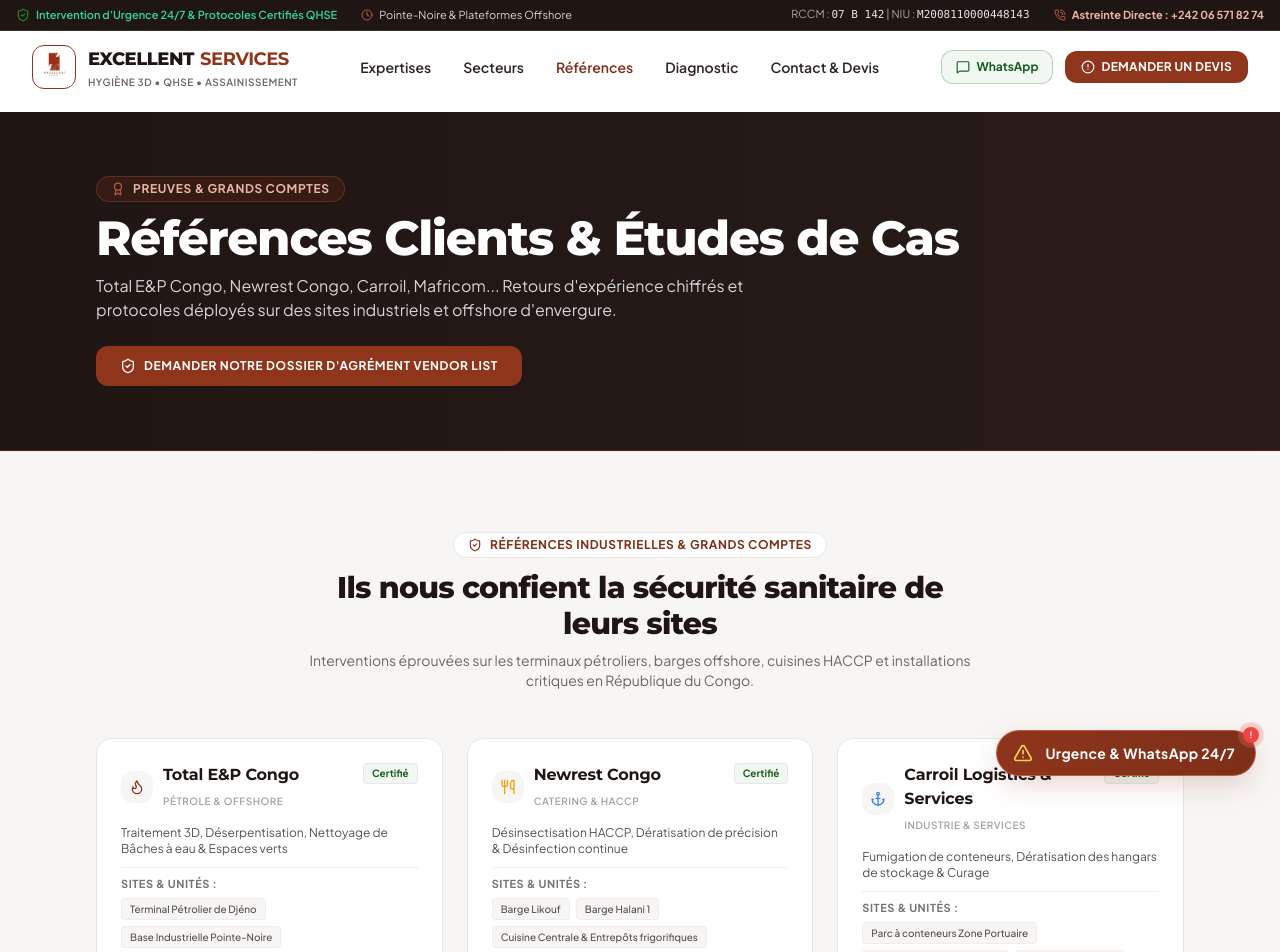
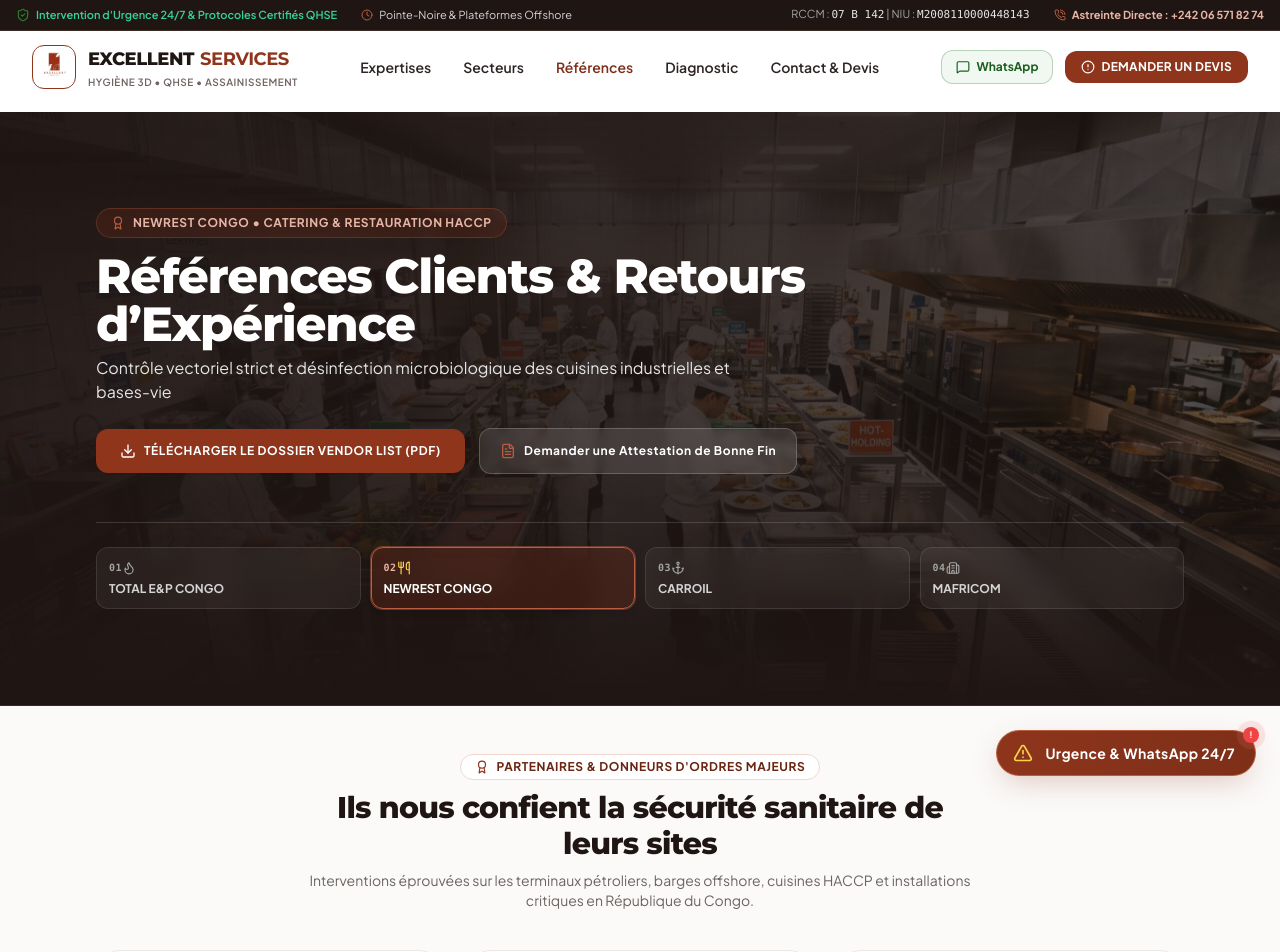
Before and after one commit to Steven23-Ngouala/excellent-services-web, a React (Vite) app: page /references in a window 1280 px wide. Shown: the top 952 px of the page. Built offline with nearby package versions, Linux system fonts and the light colour scheme.

Commit message:
feat: level up ReferencesPage with 4-client cross-fade carousel, direct Vendor List PDF modal trigger, and enriched partner trust cards

```diff
--- a/src/components/home/ClientTrustBar.tsx
+++ b/src/components/home/ClientTrustBar.tsx
@@ -1,5 +1,5 @@
 import React from 'react';
-import { ShieldCheck, Flame, Utensils, Anchor, Building, HeartPulse } from 'lucide-react';
+import { ShieldCheck, Flame, Utensils, Anchor, Building2, CheckCircle2, Award } from 'lucide-react';
 import { CLIENTS_DATA } from '../../data/clientsData';
 
 export const ClientTrustBar: React.FC = () => {
@@ -8,20 +8,33 @@ export const ClientTrustBar: React.FC = () => {
       case 'oil-gas': return <Flame className="w-4 h-4 text-primary-500" />;
       case 'catering': return <Utensils className="w-4 h-4 text-amber-500" />;
       case 'industry': return <Anchor className="w-4 h-4 text-blue-500" />;
-      case 'health': return <HeartPulse className="w-4 h-4 text-red-500" />;
-      default: return <Building className="w-4 h-4 text-dark" />;
+      default: return <Building2 className="w-4 h-4 text-dark" />;
+    }
+  };
+
+  const getCategoryBadge = (category: string) => {
+    switch (category) {
+      case 'oil-gas': return 'Pétrole & Offshore ATEX';
+      case 'catering': return 'Catering & Hygiène HACCP';
+      case 'industry': return 'Logistique & Maritime';
+      default: return 'Industrie & Services';
     }
   };
 
   return (
-    <section id="references" className="py-16 sm:py-20 bg-neutral-soft border-y border-neutral-border relative">
-      <div className="max-w-6xl mx-auto px-4 sm:px-6 lg:px-8">
+    <section id="references" className="py-8 sm:py-12 bg-neutral-soft/50 border-b border-neutral-border relative overflow-hidden">
+
+      {/* Background Glows */}
+      <div className="absolute top-1/3 left-0 w-96 h-96 bg-primary-100/20 rounded-full blur-3xl pointer-events-none" />
+      <div className="absolute bottom-1/3 right-0 w-96 h-96 bg-qhse-100/20 rounded-full blur-3xl pointer-events-none" />
+
+      <div className="max-w-6xl mx-auto px-4 sm:px-6 lg:px-8 relative z-10">
 
         {/* Section Header */}
-        <div className="text-center max-w-2xl mx-auto mb-10 sm:mb-12">
-          <div className="inline-flex items-center gap-2 px-3.5 py-1 rounded-full bg-white border border-neutral-border text-xs font-bold uppercase tracking-wider text-primary-600 mb-3 shadow-xs">
-            <ShieldCheck className="w-3.5 h-3.5 text-primary-500" />
-            <span>Références Industrielles & Grands Comptes</span>
+        <div className="text-center max-w-2xl mx-auto mb-8 sm:mb-10">
+          <div className="inline-flex items-center gap-2 px-3.5 py-1 rounded-full bg-white border border-primary-200 text-xs font-bold uppercase tracking-wider text-primary-700 mb-2.5 shadow-2xs">
+            <Award className="w-3.5 h-3.5 text-primary-500" />
+            <span>Partenaires & Donneurs d'Ordres Majeurs</span>
           </div>
           <h2 className="font-heading font-extrabold text-2xl sm:text-3xl text-dark tracking-tight">
             Ils nous confient la sécurité sanitaire de leurs sites
@@ -36,40 +49,41 @@ export const ClientTrustBar: React.FC = () => {
           {CLIENTS_DATA.map((client) => (
             <div
               key={client.id}
-              className="bg-white rounded-2xl p-5 sm:p-6 border border-neutral-border hover:border-primary-400 shadow-xs hover:shadow-md transition-all group flex flex-col justify-between"
+              className="bg-white rounded-3xl p-6 border border-neutral-border hover:border-primary-400 shadow-sm hover:shadow-xl transition-all duration-300 group flex flex-col justify-between"
             >
               <div>
-                <div className="flex items-start justify-between gap-3 mb-3.5">
-                  <div className="flex items-center gap-2.5">
-                    <div className="p-2 rounded-xl bg-neutral-soft group-hover:bg-primary-50 transition-colors flex-shrink-0">
+                <div className="flex items-start justify-between gap-3 mb-4">
+                  <div className="flex items-center gap-3">
+                    <div className="w-11 h-11 rounded-2xl bg-neutral-soft border border-neutral-border group-hover:bg-primary-50 group-hover:border-primary-200 transition-colors flex items-center justify-center flex-shrink-0">
                       {getCategoryIcon(client.category)}
                     </div>
                     <div>
-                      <h3 className="font-heading font-bold text-sm sm:text-base text-dark group-hover:text-primary-600 transition-colors">
+                      <h3 className="font-heading font-extrabold text-base text-dark group-hover:text-primary-600 transition-colors">
                         {client.name}
                       </h3>
-                      <span className="text-[10px] font-semibold text-neutral-400 uppercase tracking-wider">
-                        {client.category === 'oil-gas' ? 'Pétrole & Offshore' : client.category === 'catering' ? 'Catering & HACCP' : 'Industrie & Services'}
+                      <span className="text-[10px] font-bold text-neutral-400 uppercase tracking-wider block">
+                        {getCategoryBadge(client.category)}
                       </span>
                     </div>
                   </div>
-                  <span className="text-[10px] font-bold px-2 py-0.5 rounded bg-qhse-50 text-qhse-700 border border-qhse-200">
-                    Certifié
+                  <span className="text-[10px] font-bold px-2.5 py-0.5 rounded-full bg-qhse-50 text-qhse-700 border border-qhse-200 flex items-center gap-1 flex-shrink-0">
+                    <CheckCircle2 className="w-3 h-3 text-qhse-600" />
+                    <span>Conforme</span>
                   </span>
                 </div>
 
-                <div className="space-y-2.5 text-xs text-neutral-600">
-                  <p className="line-clamp-2">{client.scope}</p>
+                <div className="space-y-3 text-xs text-neutral-600">
+                  <p className="leading-relaxed">{client.scope}</p>
 
-                  <div className="pt-2 border-t border-neutral-border/60">
-                    <span className="text-[11px] font-bold text-neutral-500 uppercase tracking-wider block mb-1.5">
-                      Sites & Unités :
+                  <div className="pt-2.5 border-t border-neutral-border/70">
+                    <span className="text-[10px] font-bold text-neutral-400 uppercase tracking-wider block mb-1.5">
+                      Sites & Périmètres d'Intervention :
                     </span>
                     <div className="flex flex-wrap gap-1.5">
                       {client.sitesOrBarges.map((site, i) => (
                         <span
                           key={i}
-                          className="inline-block px-2 py-0.5 rounded bg-neutral-soft text-neutral-600 text-[10px] font-medium border border-neutral-border/60"
+                          className="inline-block px-2.5 py-0.5 rounded-md bg-neutral-soft text-neutral-700 text-[11px] font-medium border border-neutral-border/60"
                         >
                           {site}
                         </span>
@@ -79,12 +93,17 @@ export const ClientTrustBar: React.FC = () => {
                 </div>
               </div>
 
-              <div className="mt-4 pt-3 text-[11px] text-primary-800 bg-primary-50/70 p-2.5 rounded-xl border border-primary-100 font-medium">
-                {client.highlight}
+              {/* Highlight Box */}
+              <div className="mt-4 pt-3.5 border-t border-neutral-border/80">
+                <div className="text-[11px] text-primary-900 bg-primary-50/80 p-3 rounded-2xl border border-primary-100 font-medium flex items-center gap-2">
+                  <ShieldCheck className="w-4 h-4 text-primary-600 flex-shrink-0" />
+                  <span className="leading-snug">{client.highlight}</span>
+                </div>
               </div>
             </div>
           ))}
         </div>
+
       </div>
     </section>
   );
--- a/src/pages/ReferencesPage.tsx
+++ b/src/pages/ReferencesPage.tsx
@@ -1,41 +1,183 @@
-import React from 'react';
+import React, { useState, useEffect } from 'react';
 import { ClientTrustBar } from '../components/home/ClientTrustBar';
 import { CaseStudies } from '../components/home/CaseStudies';
-import { Award, ShieldCheck } from 'lucide-react';
+import { BrochureModal } from '../components/home/BrochureModal';
+import {
+  Award,
+  ShieldCheck,
+  FileText,
+  Flame,
+  Utensils,
+  Anchor,
+  Building2,
+  ArrowRight,
+  Download
+} from 'lucide-react';
 import { Link } from 'react-router-dom';
 
+const REFERENCES_SLIDES = [
+  {
+    id: 1,
+    client: 'TOTAL E&P CONGO',
+    sector: 'Pétrole Offshore & Onshore',
+    subtitle: 'Assainissement, dératisation continue & déserpentisation des bases pétrolières et barges de forage',
+    image: '/images/sectors/sec_oil_gas.jpg',
+    icon: Flame,
+    color: 'text-primary-400'
+  },
+  {
+    id: 2,
+    client: 'NEWREST CONGO',
+    sector: 'Catering & Restauration HACCP',
+    subtitle: 'Contrôle vectoriel strict et désinfection microbiologique des cuisines industrielles et bases-vie',
+    image: '/images/sectors/sec_catering_haccp.jpg',
+    icon: Utensils,
+    color: 'text-amber-300'
+  },
+  {
+    id: 3,
+    client: 'CARROIL',
+    sector: 'Logistique & Transport Portuaire',
+    subtitle: 'Fumigation des cargaisons, traitement antiparasitaire des entrepôts et désinfection de flotte',
+    image: '/images/sectors/sec_port_logistics.jpg',
+    icon: Anchor,
+    color: 'text-blue-400'
+  },
+  {
+    id: 4,
+    client: 'MAFRICOM',
+    sector: 'Distribution & Espaces Tertiaires',
+    subtitle: 'Désinsectisation préventive, dératisation hermétique et maintien des standards sanitaires',
+    image: '/images/sectors/sec_commercial_tertiary.jpg',
+    icon: Building2,
+    color: 'text-purple-300'
+  }
+];
+
 export const ReferencesPage: React.FC = () => {
+  const [currentSlide, setCurrentSlide] = useState(0);
+  const [isBrochureOpen, setIsBrochureOpen] = useState(false);
+
+  useEffect(() => {
+    const timer = setInterval(() => {
+      setCurrentSlide((prev) => (prev + 1) % REFERENCES_SLIDES.length);
+    }, 5500);
+    return () => clearInterval(timer);
+  }, []);
+
   return (
-    <div className="pt-24 sm:pt-28 pb-16">
-      {/* Header Banner */}
-      <section className="bg-gradient-to-r from-dark to-dark-card text-white py-14 sm:py-16 border-b border-primary-500/40 relative overflow-hidden">
-        <div className="max-w-6xl mx-auto px-4 sm:px-6 lg:px-8 relative z-10 text-center sm:text-left">
-          <div className="inline-flex items-center gap-2 px-3.5 py-1 rounded-full bg-primary-500/20 text-primary-300 text-xs font-bold uppercase tracking-wider mb-3 border border-primary-400/30">
+    <div className="pt-24 sm:pt-28 pb-8">
+      {/* 4-Slide Animated Hero Banner */}
+      <section className="relative text-white py-16 sm:py-24 border-b border-primary-500/40 overflow-hidden bg-dark">
+
+        {/* Background Images Cross-Fade */}
+        <div className="absolute inset-0 z-0 overflow-hidden pointer-events-none">
+          {REFERENCES_SLIDES.map((slide, index) => (
+            <div
+              key={slide.id}
+              className={`absolute inset-0 transition-opacity duration-1000 ease-in-out ${
+                index === currentSlide ? 'opacity-100' : 'opacity-0'
+              }`}
+            >
+              <img
+                src={slide.image}
+                alt={slide.client}
+                className={`w-full h-full object-cover object-center transform transition-transform duration-[7000ms] ease-out ${
+                  index === currentSlide ? 'scale-105' : 'scale-100'
+                }`}
+              />
+            </div>
+          ))}
+
+          {/* Gradients for Optimal Contrast */}
+          <div className="absolute inset-0 bg-gradient-to-r from-dark/95 via-dark/85 to-dark/65 z-10" />
+          <div className="absolute inset-0 bg-gradient-to-t from-dark via-transparent to-dark/50 z-10" />
+          <div className="absolute inset-0 bg-grid-pattern opacity-15 z-10" />
+        </div>
+
+        <div className="max-w-6xl mx-auto px-4 sm:px-6 lg:px-8 relative z-20">
+          <div className="max-w-3xl text-center sm:text-left">
+
+            {/* Reference Badge */}
+            <div className="inline-flex items-center gap-2 px-3.5 py-1.5 rounded-full bg-primary-500/20 text-primary-300 text-xs font-bold uppercase tracking-wider mb-3.5 border border-primary-400/30 backdrop-blur-sm">
               <Award className="w-3.5 h-3.5 text-primary-400" />
-            <span>Preuves & Grands Comptes</span>
+              <span>{REFERENCES_SLIDES[currentSlide].client} • {REFERENCES_SLIDES[currentSlide].sector}</span>
             </div>
-          <h1 className="font-heading font-extrabold text-3xl sm:text-4xl lg:text-5xl text-white tracking-tight leading-tight">
-            Références Clients & Études de Cas
+
+            {/* Dynamic Title */}
+            <h1 className="font-heading font-extrabold text-3xl sm:text-4xl lg:text-5xl text-white tracking-tight leading-tight min-h-[70px] sm:min-h-[85px] transition-all duration-500">
+              Références Clients & Retours d’Expérience
             </h1>
-          <p className="text-sm sm:text-base text-neutral-300 max-w-2xl mt-3 leading-relaxed">
-            Total E&P Congo, Newrest Congo, Carroil, Mafricom... Retours d'expérience chiffrés et protocoles déployés sur des sites industriels et offshore d'envergure.
+
+            {/* Dynamic Subtitle */}
+            <p className="text-sm sm:text-base text-neutral-200 max-w-2xl mt-2 leading-relaxed min-h-[48px] transition-all duration-500">
+              {REFERENCES_SLIDES[currentSlide].subtitle}
             </p>
 
-          <div className="pt-6">
+            {/* Action Buttons */}
+            <div className="flex flex-wrap items-center justify-center sm:justify-start gap-3.5 pt-6">
+              <button
+                onClick={() => setIsBrochureOpen(true)}
+                className="inline-flex items-center gap-2 px-6 py-3.5 rounded-xl bg-primary-500 hover:bg-primary-600 text-white font-bold text-xs uppercase tracking-wider transition-all shadow-sm active:scale-95 cursor-pointer"
+              >
+                <Download className="w-4 h-4" />
+                <span>Télécharger le Dossier Vendor List (PDF)</span>
+              </button>
+
               <Link
                 to="/contact"
-              className="inline-flex items-center gap-2 px-6 py-3 rounded-xl bg-primary-500 hover:bg-primary-600 text-white font-bold text-xs uppercase tracking-wider transition-all shadow-sm"
+                className="inline-flex items-center gap-2 px-5 py-3.5 rounded-xl bg-white/10 hover:bg-white/20 text-white font-bold text-xs tracking-wider border border-white/20 transition-all backdrop-blur-sm"
               >
-              <ShieldCheck className="w-4 h-4" />
-              <span>Demander notre Dossier d'Agrément Vendor List</span>
+                <FileText className="w-4 h-4 text-primary-400" />
+                <span>Demander une Attestation de Bonne Fin</span>
               </Link>
             </div>
+
+          </div>
+
+          {/* Interactive 4-References Navigation Pills */}
+          <div className="mt-10 sm:mt-12 pt-6 border-t border-white/15 grid grid-cols-2 sm:grid-cols-4 gap-2.5">
+            {REFERENCES_SLIDES.map((slide, idx) => {
+              const Icon = slide.icon;
+              const isActive = idx === currentSlide;
+              return (
+                <button
+                  key={slide.id}
+                  onClick={() => setCurrentSlide(idx)}
+                  className={`p-3 rounded-xl border text-left transition-all backdrop-blur-md flex flex-col justify-between group ${
+                    isActive
+                      ? 'bg-primary-500/25 border-primary-400 shadow-md ring-1 ring-primary-400/50'
+                      : 'bg-white/5 border-white/10 hover:bg-white/10 hover:border-white/25'
+                  }`}
+                >
+                  <div className="flex items-center justify-between mb-1.5">
+                    <span className={`text-[10px] font-mono font-bold uppercase tracking-wider ${isActive ? 'text-primary-300' : 'text-neutral-400'}`}>
+                      0{idx + 1}
+                    </span>
+                    <Icon className={`w-3.5 h-3.5 ${isActive ? slide.color : 'text-neutral-400 group-hover:text-white'}`} />
+                  </div>
+                  <div className={`text-xs font-bold leading-tight line-clamp-1 ${isActive ? 'text-white' : 'text-neutral-300 group-hover:text-white'}`}>
+                    {slide.client}
+                  </div>
+                </button>
+              );
+            })}
+          </div>
+
         </div>
       </section>
 
-      {/* Clients & Case Studies Components */}
+      {/* Partners Grid Component */}
       <ClientTrustBar />
+
+      {/* Proven Field Results & Case Studies Component */}
       <CaseStudies />
+
+      {/* Printable Corporate Brochure Modal */}
+      <BrochureModal
+        isOpen={isBrochureOpen}
+        onClose={() => setIsBrochureOpen(false)}
+      />
     </div>
   );
 };
```
Lines whose indentation alone changed are shown as unchanged.
